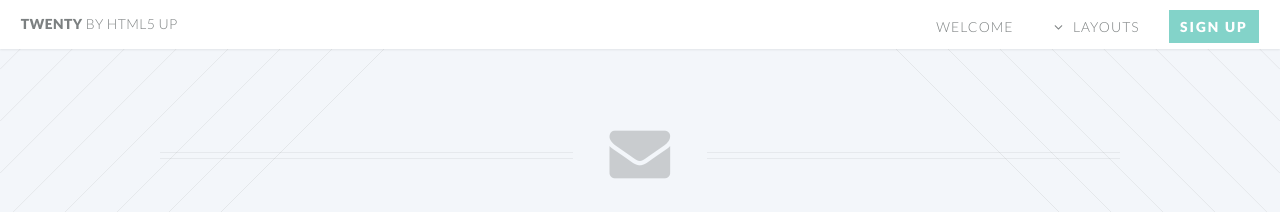
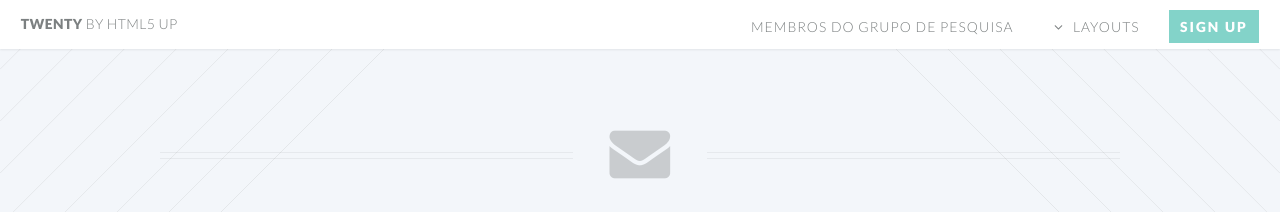
Before and after one commit to econometrick/econometrick.github.io, a Jekyll site: the page contact.html, which Jekyll copies as it is, in a window 1280 px wide. Shown: the top 212 px of the page. Built offline with Jekyll 4.4.1, drawn with Linux system fonts in a browser that asks for light colours.

Commit message:
Update contact.html

```diff
--- a/contact.html
+++ b/contact.html
@@ -34,7 +34,7 @@
 				<h1 id="logo"><a href="index.html">Twenty <span>by HTML5 UP</span></a></h1>
 				<nav id="nav">
 					<ul>
-						<li class="current"><a href="index.html">Welcome</a></li>
+						<li class="current"><a href="index.html">Membros do Grupo de Pesquisa</a></li>
 						<li class="submenu">
 							<a href="">Layouts</a>
 							<ul>
```
